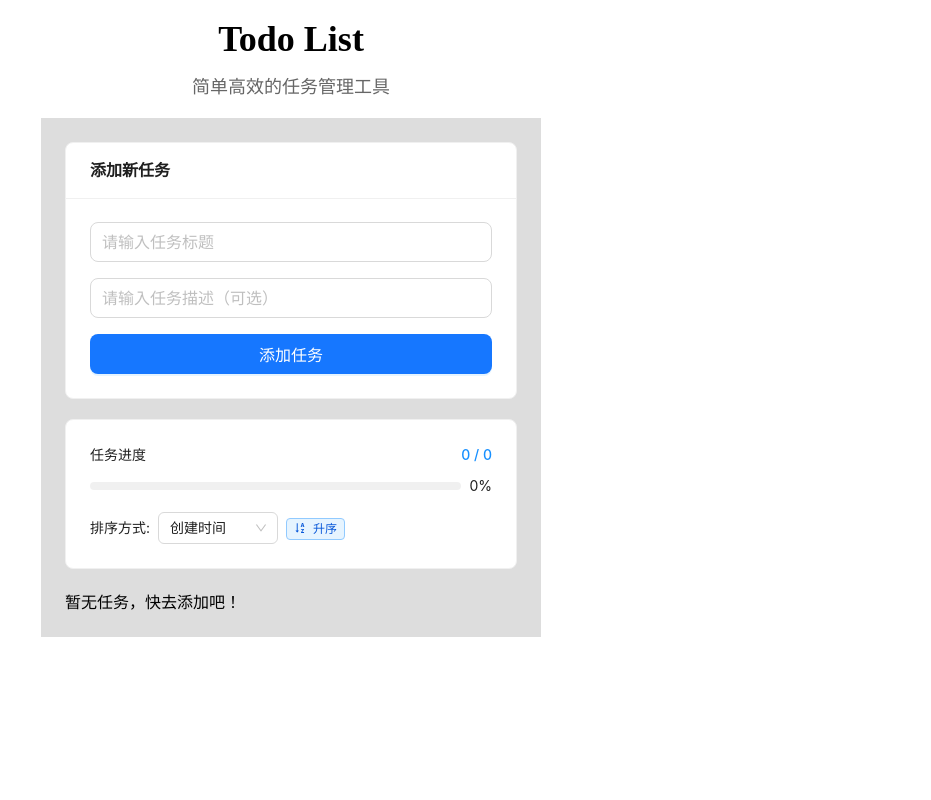
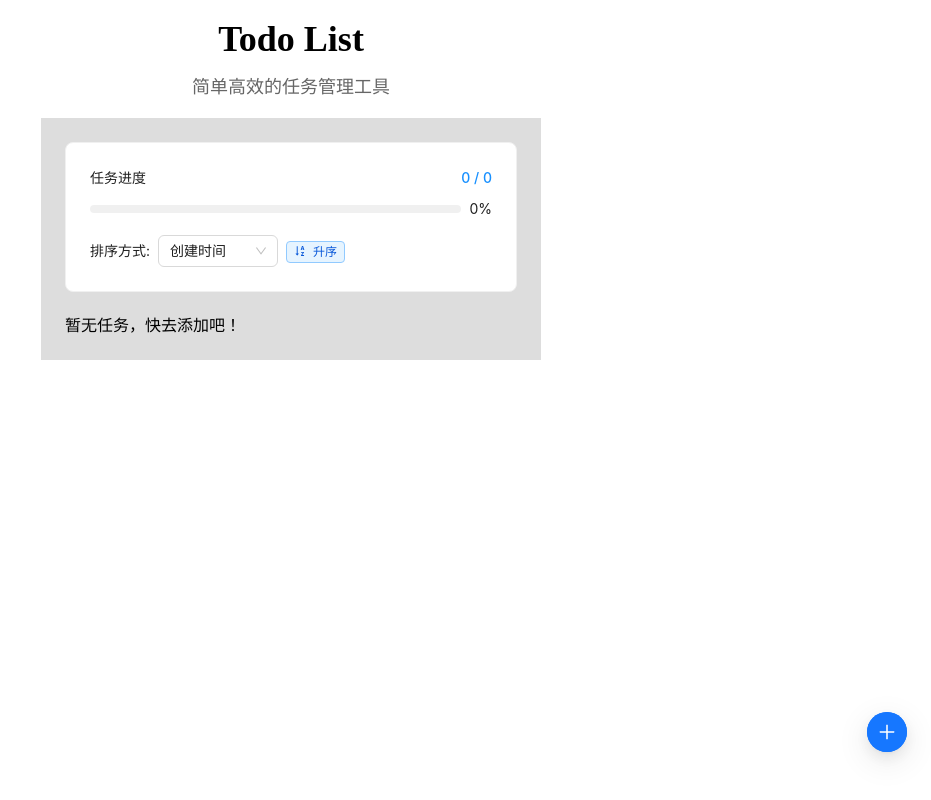
Before and after one commit to cheeseburgertony/todo-list, a React (Vite) app: page / in a window 1280 px wide. Shown: the top 800 px of the page, without its empty margins (349-1280 px from the left). Built offline with nearby package versions, Linux system fonts and the light colour scheme.

Commit message:
feat: 重构添加任务组件，使用弹窗+表单

```diff
--- a/src/components/TodoList/c-cpns/AddTask/index.less
+++ /dev/null
@@ -1,7 +0,0 @@
-.add-task {
-  margin-bottom: 20px;
-
-  .form-item {
-    margin-bottom: 16px;
-  }
-}
--- a/src/components/TodoList/c-cpns/AddTask/index.tsx
+++ b/src/components/TodoList/c-cpns/AddTask/index.tsx
@@ -1,53 +1,83 @@
 import { memo, useState } from "react";
-import { Button, Card, Input } from "antd";
-import "./index.less";
+import { Modal, Input, Form, FloatButton } from "antd";
+import { PlusOutlined } from "@ant-design/icons";
 
 interface IAddTaskProps {
   onAddTask: (title: string, description: string) => void;
 }
 
 const AddTask = memo(({ onAddTask }: IAddTaskProps) => {
-  const [taskTitle, setTaskTitle] = useState("");
-  const [taskDescription, setTaskDescription] = useState("");
+  const [isModalOpen, setIsModalOpen] = useState(false);
+  const [form] = Form.useForm();
 
-  const handleAddTask = () => {
-    if (!taskTitle.trim()) return;
+  const showModal = () => {
+    setIsModalOpen(true);
+  };
 
-    onAddTask(taskTitle, taskDescription);
-    setTaskTitle("");
-    setTaskDescription("");
+  const handleFinish = (values: { title: string; description?: string }) => {
+    onAddTask(values.title.trim(), values.description?.trim() || "");
+    form.resetFields();
+    setIsModalOpen(false);
+  };
+
+  const handleOk = () => {
+    form.submit();
+  };
+
+  const handleCancel = () => {
+    form.resetFields();
+    setIsModalOpen(false);
   };
 
   return (
-    <Card title="添加新任务" className="add-task">
-      <div className="form-item">
-        <Input
-          placeholder="请输入任务标题"
-          value={taskTitle}
-          onChange={(e) => setTaskTitle(e.target.value)}
-          onPressEnter={handleAddTask}
-          size="large"
-          required
-          />
-      </div>
-      <div className="form-item">
-        <Input
-          placeholder="请输入任务描述（可选）"
-          value={taskDescription}
-          onChange={(e) => setTaskDescription(e.target.value)}
-          size="large"
-        />
-      </div>
-      <Button
+    <>
+      <FloatButton
+        icon={<PlusOutlined />}
         type="primary"
-        // icon={<PlusOutlined />}
-        onClick={handleAddTask}
-        block
-        size="large"
+        onClick={showModal}
+        tooltip="添加新任务"
+      />
+
+      <Modal
+        title="添加新任务"
+        open={isModalOpen}
+        onOk={handleOk}
+        onCancel={handleCancel}
+        okText="添加"
+        cancelText="取消"
+        width={500}
       >
-        添加任务
-      </Button>
-    </Card>
+        <Form
+          form={form}
+          layout="vertical"
+          className="add-task-form"
+          onFinish={handleFinish}
+          onKeyUp={(e) => {
+            if (e.key === "Enter") {
+              form.submit();
+            }
+          }}
+        >
+          <Form.Item
+            label="任务标题"
+            name="title"
+            rules={[
+              { required: true, message: "请输入任务标题" },
+              { whitespace: true, message: "任务标题不能为空格" },
+            ]}
+          >
+            <Input placeholder="请输入任务标题" size="large" />
+          </Form.Item>
+          <Form.Item
+            label="任务描述"
+            name="description"
+            rules={[{ whitespace: true, message: "任务描述不能为空格" }]}
+          >
+            <Input placeholder="请输入任务描述（可选）" size="large" />
+          </Form.Item>
+        </Form>
+      </Modal>
+    </>
   );
 });
 
```
